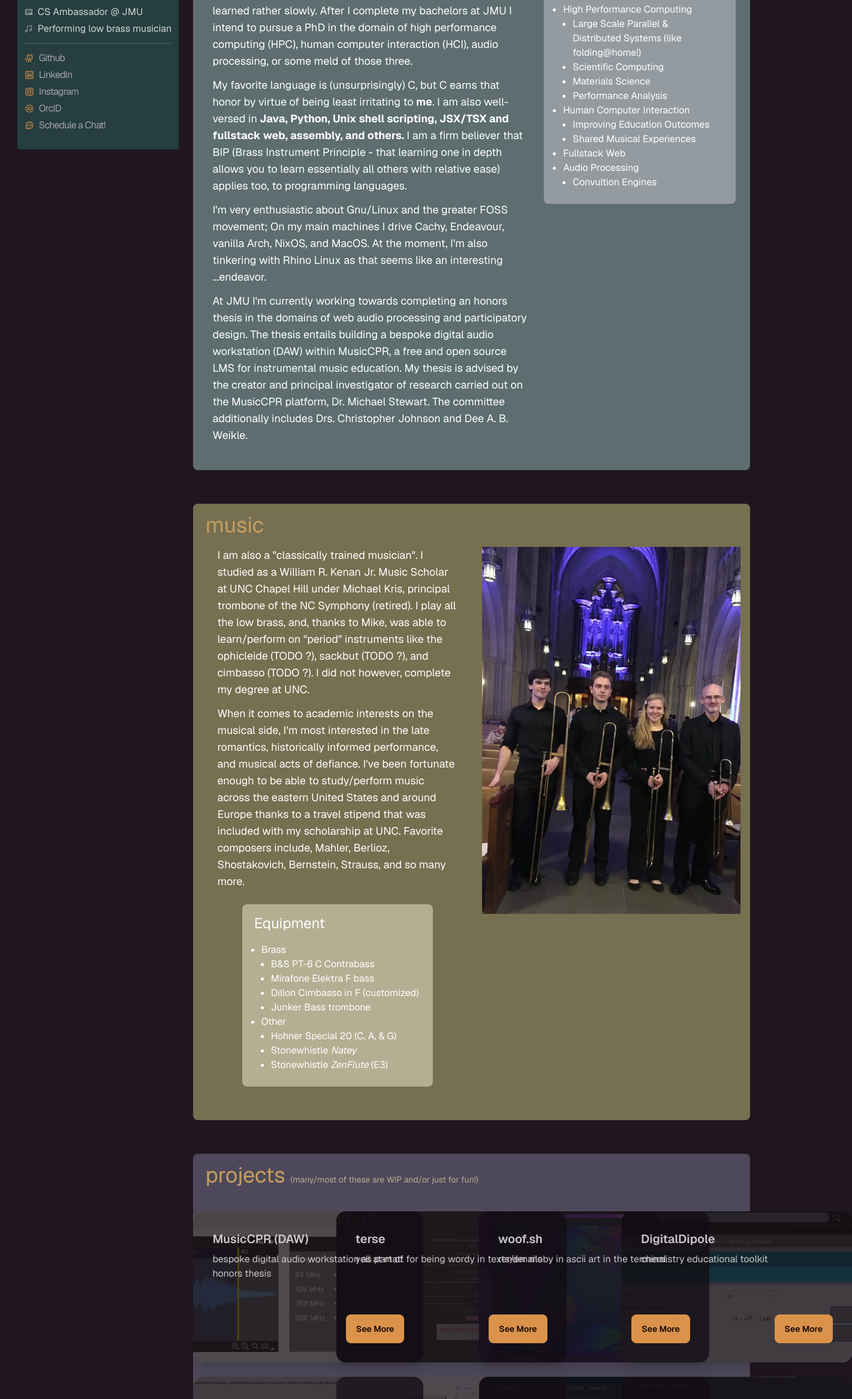
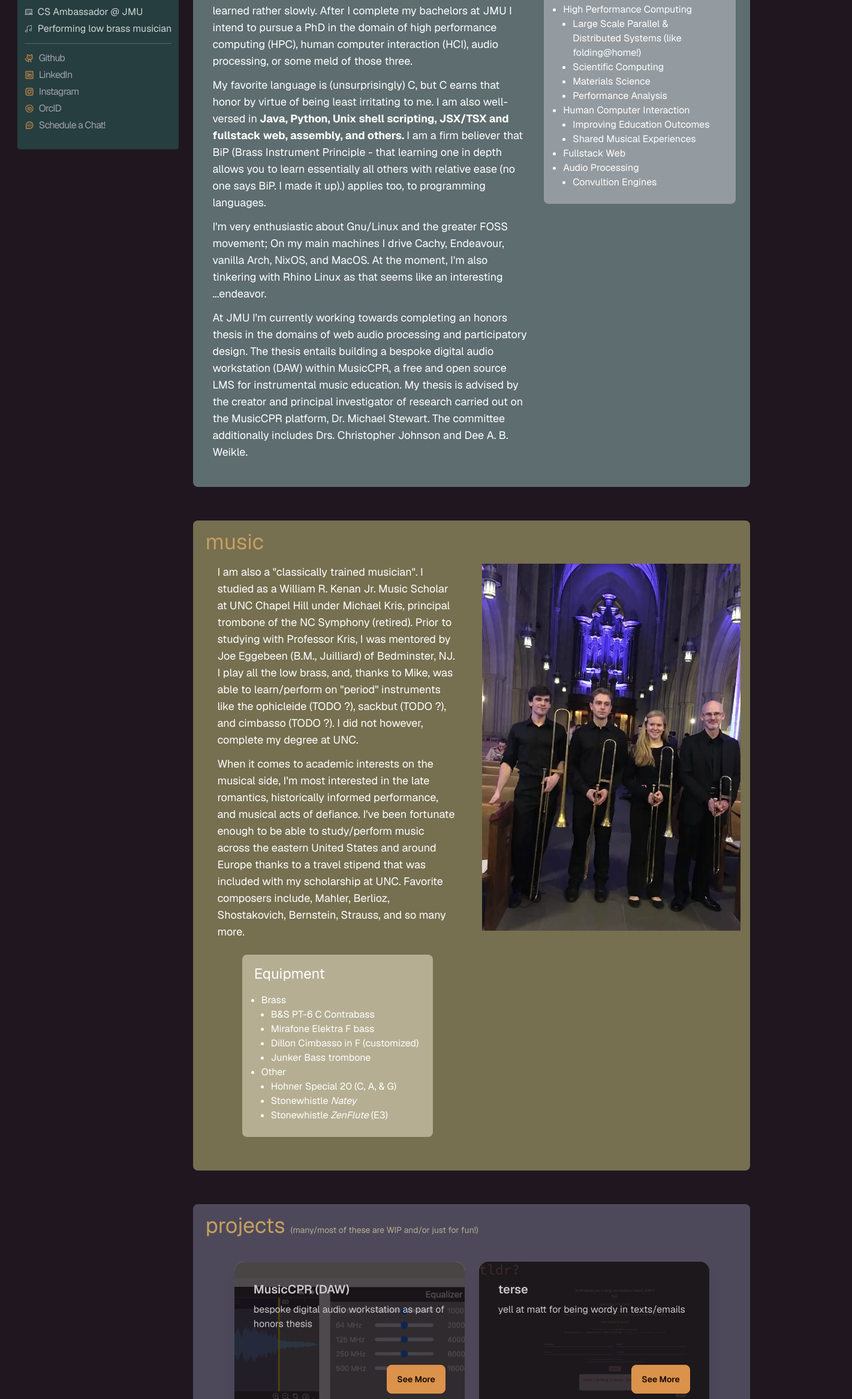
Before and after one commit to mfwolffe/musiCSian, a Next.js app: page / in a window 1280 px wide. Shown: the part 400-2733 px from the top of the page at 60% size, 1421 px wide, since content can reach past the window. Built offline with nearby package versions, Linux system fonts and the light colour scheme.

Commit message:
bit of responsiveness for proj + miutiae

```diff
--- a/src/app/components/MainContent/MainContent.tsx
+++ b/src/app/components/MainContent/MainContent.tsx
@@ -27,10 +27,10 @@ const AboutMatt = () => {
           </p>
 
           <p className={`${styles.bodyText}`}>
-            My favorite language is (unsurprisingly) C, but C earns that honor by virtue of being least irritating to <strong>me</strong>.
+            My favorite language is (unsurprisingly) C, but C earns that honor by virtue of being least irritating to me.
             I am also well-versed in
             <strong> Java, Python, Unix shell scripting, JSX/TSX and fullstack web, assembly, and others. </strong>
-            I am a firm believer that BIP (Brass Instrument Principle - that learning one in depth allows you to learn essentially all others with relative ease) applies too, to programming languages.
+            I am a firm believer that BiP (Brass Instrument Principle - that learning one in depth allows you to learn essentially all others with relative ease (no one says BiP. I made it up).) applies too, to programming languages.
           </p>
 
           <p className={`${styles.bodyText}`}>
--- a/src/app/components/Music/Music.tsx
+++ b/src/app/components/Music/Music.tsx
@@ -18,6 +18,7 @@ const AboutMusic = () => {
             <p className={`${styles.MusBodyText}`}>
               I am also a "classically trained musician".
               I studied as a William R. Kenan Jr. Music Scholar at UNC Chapel Hill under Michael Kris, principal trombone of the NC Symphony (retired).
+              Prior to studying with Professor Kris, I was mentored by Joe Eggebeen (B.M., Juilliard) of Bedminster, NJ.
               I play all the low brass, and, thanks to Mike, was able to learn/perform on "period" instruments like the ophicleide (TODO ?), sackbut (TODO ?), and cimbasso (TODO ?).
               I did not however, complete my degree at UNC.
             </p>
--- a/src/app/components/Project/Project.tsx
+++ b/src/app/components/Project/Project.tsx
@@ -15,7 +15,7 @@ const AboutProjects = () => {
       </div>
 
       <div className="flex">
-        <div className={`grid lg:grid-cols-4 md:grid-cols-3 mlr-auto gap-6 grid-flow-row mb-6`}>
+        <div className={`grid lg:grid-cols-2 md:grid-cols-1 mlr-auto gap-6 grid-flow-row mb-6`}>
           {
             shortProjects.map((project) => (
               <ProjectCard key={project.title} title={project.title} imgPath={project.imgPath} shortDescript={project.shortDescript} />
--- a/src/app/data/data.ts
+++ b/src/app/data/data.ts
@@ -10,7 +10,7 @@ const shortProjects: Array<shortProject> = [
   { title: "woof.sh", imgPath: "/images/woofsh.png", shortDescript: "render moby in ascii art in the terminal" },
 
   { title: "DigitalDipole", imgPath: "/images/ddp.png", shortDescript: "chemistry educational toolkit" },
-  { title: "a better aTan2", imgPath: "/images/atan2.png", shortDescript: "solution to a personal pet peeve" },
+  { title: "a better aTan2", imgPath: "/images/atan2.png", shortDescript: "'solution' to a personal pet peeve" },
   {
     title: "MusicCPR (NEA Create variations algos)",
     imgPath: "/images/variations1.png",
@@ -20,7 +20,9 @@ const shortProjects: Array<shortProject> = [
   {
     title: "dukesh",
     imgPath: "/images/dukesh.png",
-    shortDescript: "simple emulated unix shell, including custom shell builtins, utilities, piping, env, etc.",
+    shortDescript: "simple emulated unix \"shell\", including custom shell builtins, utilities, piping, env, etc.",
+    longerDescript:
+      "This was a graded project for CS 361 at JMU; this is a systems course which takes begins students' foray into concurrency & parallelism (with quite a bit of networking too!)."
   },
 
   { title: "shellcut", imgPath: "/images/shellcut.png", shortDescript: "nonidiomadic personal shell alias manager" },
@@ -29,12 +31,12 @@ const shortProjects: Array<shortProject> = [
     title: "Primality Instrumentation",
     imgPath: "/images/pin.png",
     shortDescript:
-      "use intel PIN to determine relative efficencies of two naive primality tests on modern hardware w/ compiler optimizations.",
+      "use intel PIN to compare efficencies of two naive primality tests (one of which appears decidedly less naive to humans) on modern hardware w/ compiler optimizations.",
   },
   {
     title: "y86 ISA CPU Emulator (for school)",
     imgPath: "/images/y86.png",
-    shortDescript: "Emulate the traditional Von Neumann cycle for a cpu w/ simplified x86 ISA called y86",
+    shortDescript: "Emulate the traditional Von Neumann cycle for a cpu w/ a theoretical simplified x86 ISA",
   },
 
   {
```
Also changed, not shown: src/types.ts (+4 -3 lines).
